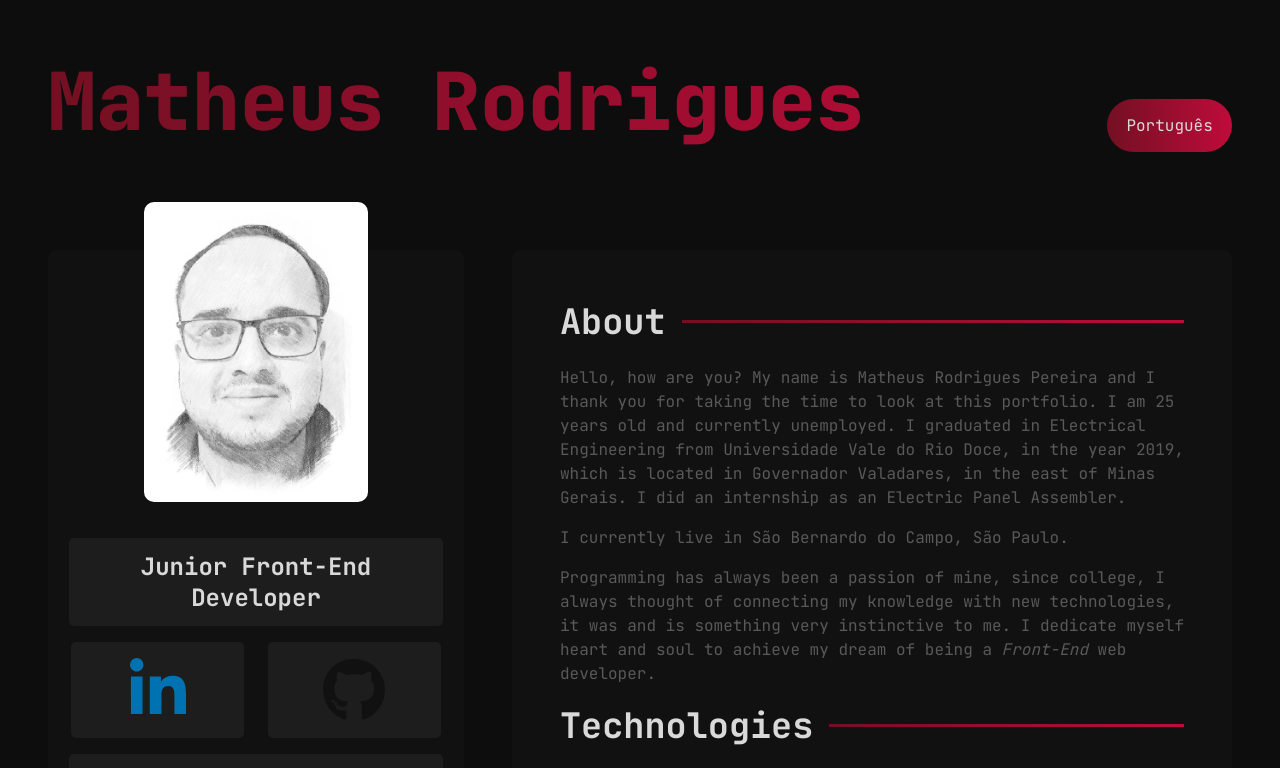
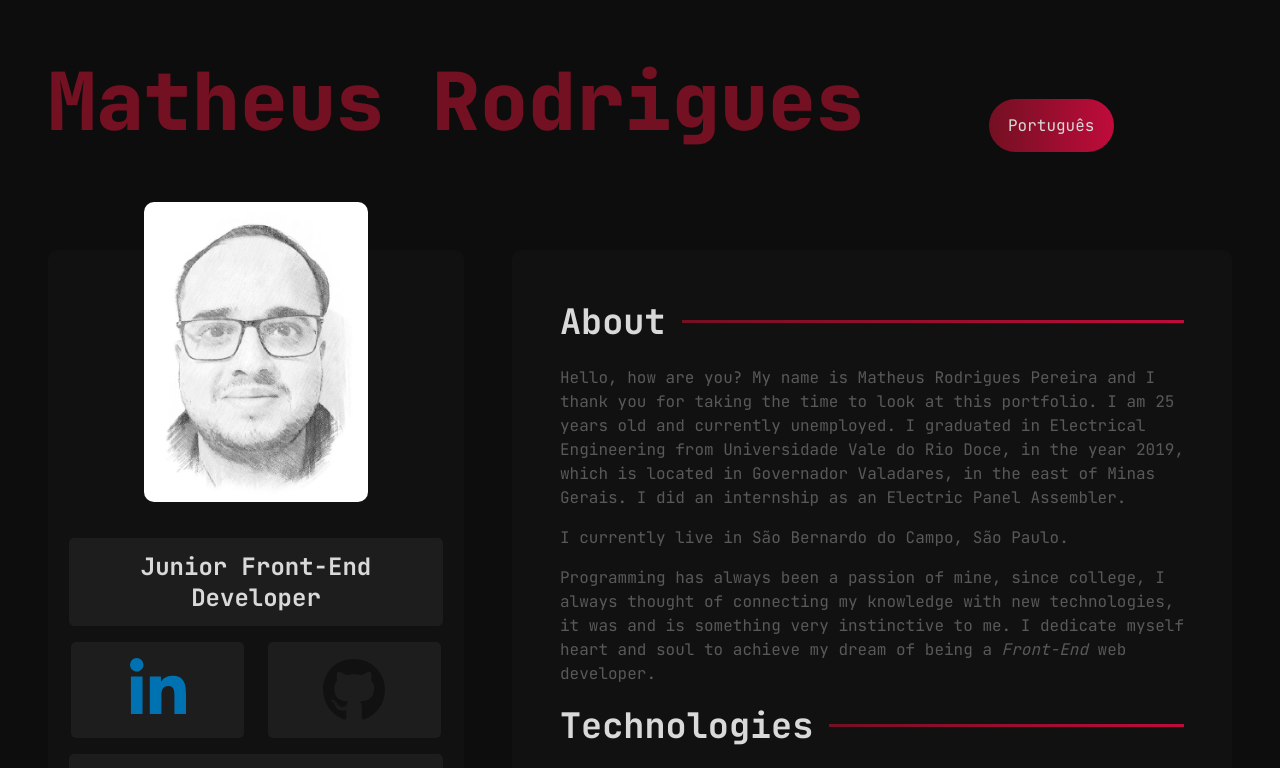
Before and after one commit to Mati-Pereira/portifolio, a React (Vite) app: page /english in a window 1280 px wide. Shown: the top 768 px of the page. Built offline with nearby package versions, Linux system fonts and the light colour scheme.

Commit message:
centralizando o link

```diff
--- a/src/styles/components/app.scss
+++ b/src/styles/components/app.scss
@@ -5,8 +5,8 @@
   .link {
     display: flex;
     align-items: center;
-    justify-content: space-between;
-    width: 100%;
+    justify-content: space-around;
+    width: 90%;
 
     @media(max-width: 700px) {
       flex-direction: column;
@@ -35,9 +35,8 @@
     width: 100%;
     font-size: 5rem;
     margin-bottom: 3rem;
-    background: variables.$gradient;
     background-clip: text;
-    color: transparent;
+    color: #731022;
     font-weight: 900;
   }
 
```
